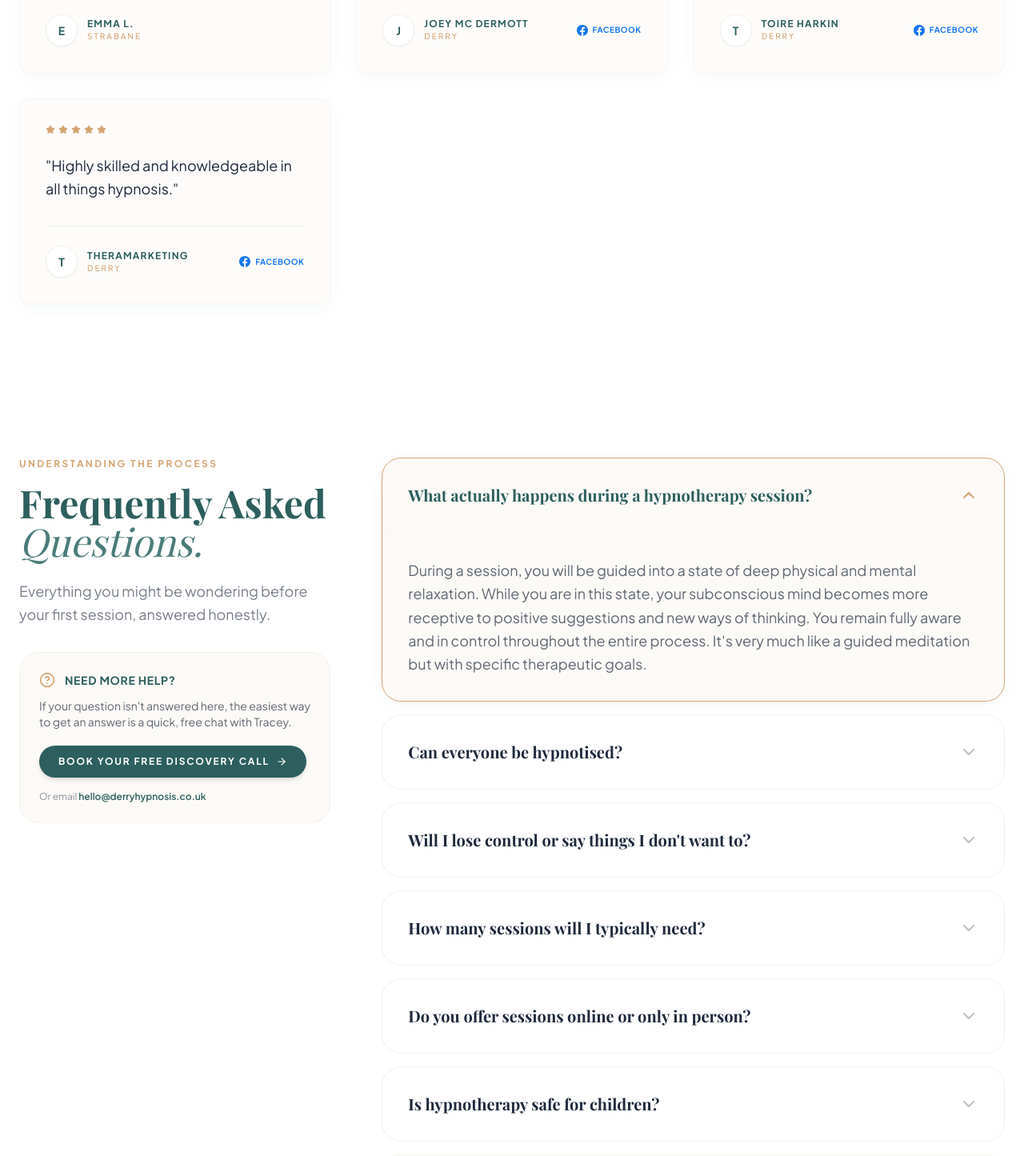
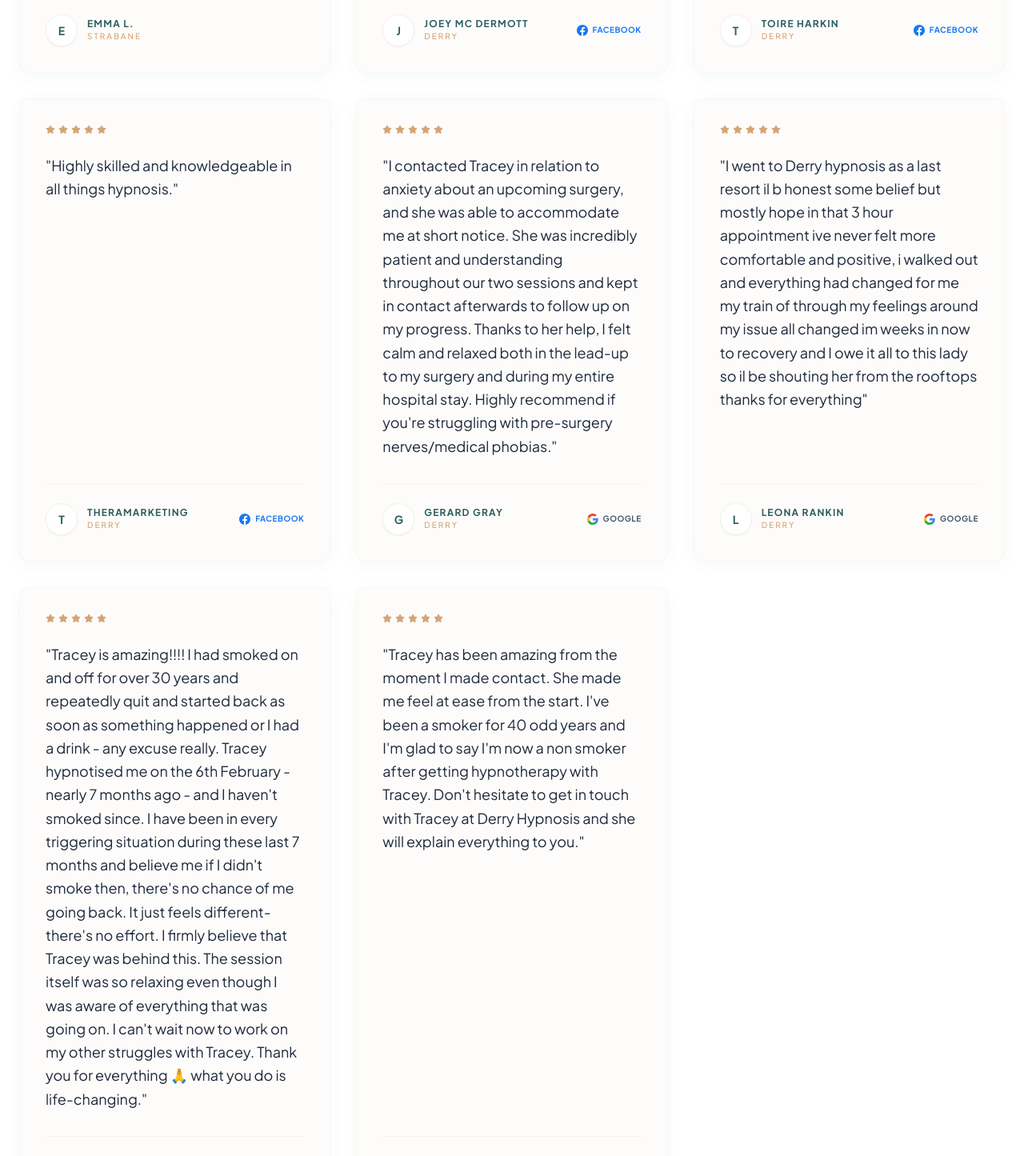
Before and after one commit to Stevedave04/DerryHypnosis, a React (Vite) app: page / in a window 1280 px wide. Shown: the part 6500-7945 px from the top of the page at 80% size. Built offline with nearby package versions, Linux system fonts and the light colour scheme; a web font is replaced by a local one.

Commit message:
content: add four Google reviews to testimonials
Adds reviews from Gerard Gray, Leona Rankin, Terri Harkin and Brenda
Okane with source: google, text verbatim as posted.

Co-Authored-By: Claude Opus 5 <noreply@anthropic.com>
Claude-Session: https://claude.ai/code/session_019RG97MtMzcVZRdGaAR6gay

```diff
--- a/constants.ts
+++ b/constants.ts
@@ -239,6 +239,38 @@ export const TESTIMONIALS: TestimonialItem[] = [
     rating: 5,
     category: 'general',
     source: 'facebook'
+  },
+  {
+    text: "I contacted Tracey in relation to anxiety about an upcoming surgery, and she was able to accommodate me at short notice. She was incredibly patient and understanding throughout our two sessions and kept in contact afterwards to follow up on my progress. Thanks to her help, I felt calm and relaxed both in the lead-up to my surgery and during my entire hospital stay. Highly recommend if you're struggling with pre-surgery nerves/medical phobias.",
+    author: "Gerard Gray",
+    location: "Derry",
+    rating: 5,
+    category: 'anxiety',
+    source: 'google'
+  },
+  {
+    text: "I went to Derry hypnosis as a last resort il b honest some belief but mostly hope in that 3 hour appointment ive never felt more comfortable and positive, i walked out and everything had changed for me my train of through my feelings around my issue all changed im weeks in now to recovery and I owe it all to this lady so il be shouting her from the rooftops thanks for everything",
+    author: "Leona Rankin",
+    location: "Derry",
+    rating: 5,
+    category: 'general',
+    source: 'google'
+  },
+  {
+    text: "Tracey is amazing!!!! I had smoked on and off for over 30 years and repeatedly quit and started back as soon as something happened or I had a drink - any excuse really. Tracey hypnotised me on the 6th February - nearly 7 months ago - and I haven't smoked since. I have been in every triggering situation during these last 7 months and believe me if I didn't smoke then, there's no chance of me going back. It just feels different- there's no effort. I firmly believe that Tracey was behind this. The session itself was so relaxing even though I was aware of everything that was going on. I can't wait now to work on my other struggles with Tracey. Thank you for everything 🙏 what you do is life-changing.",
+    author: "Terri Harkin",
+    location: "Derry",
+    rating: 5,
+    category: 'smoking',
+    source: 'google'
+  },
+  {
+    text: "Tracey has been amazing from the moment I made contact. She made me feel at ease from the start. I've been a smoker for 40 odd years and I'm glad to say I'm now a non smoker after getting hypnotherapy with Tracey. Don't hesitate to get in touch with Tracey at Derry Hypnosis and she will explain everything to you.",
+    author: "Brenda Okane",
+    location: "Derry",
+    rating: 5,
+    category: 'smoking',
+    source: 'google'
   }
 ];
 
```
